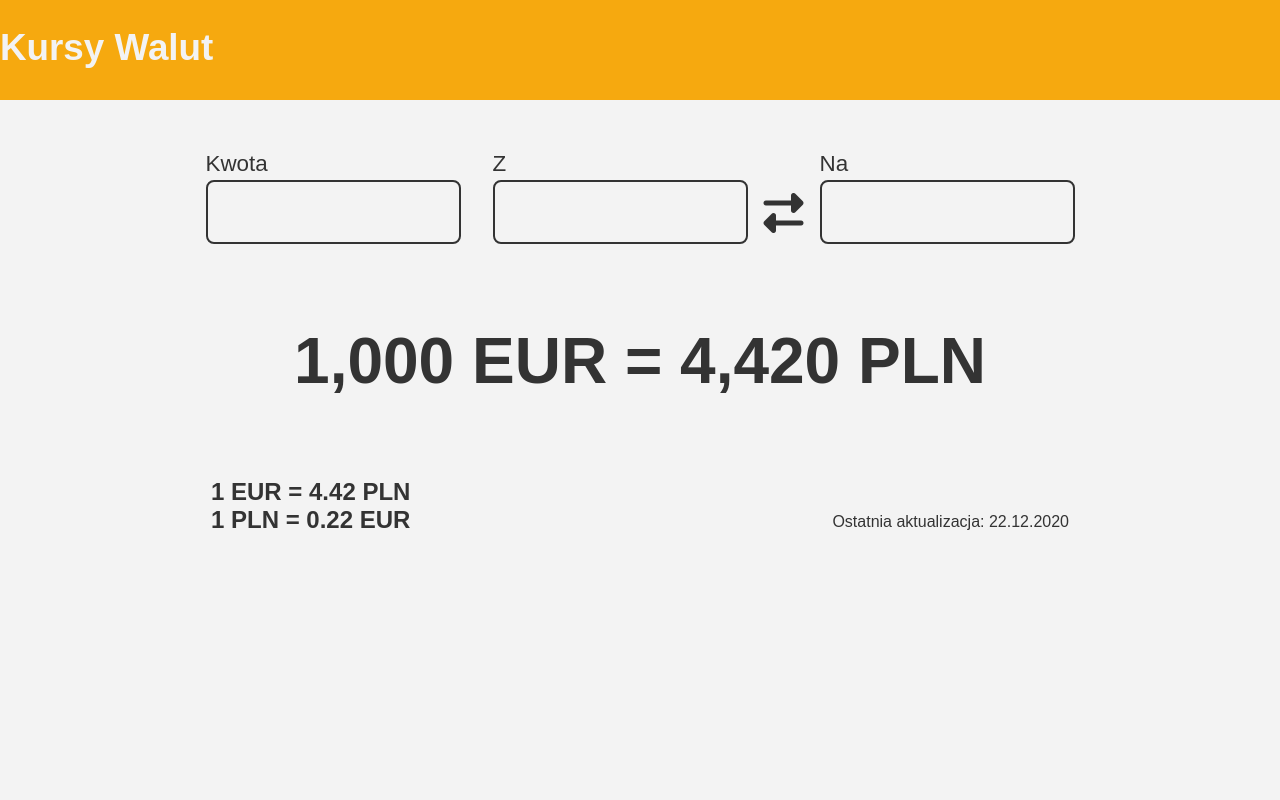
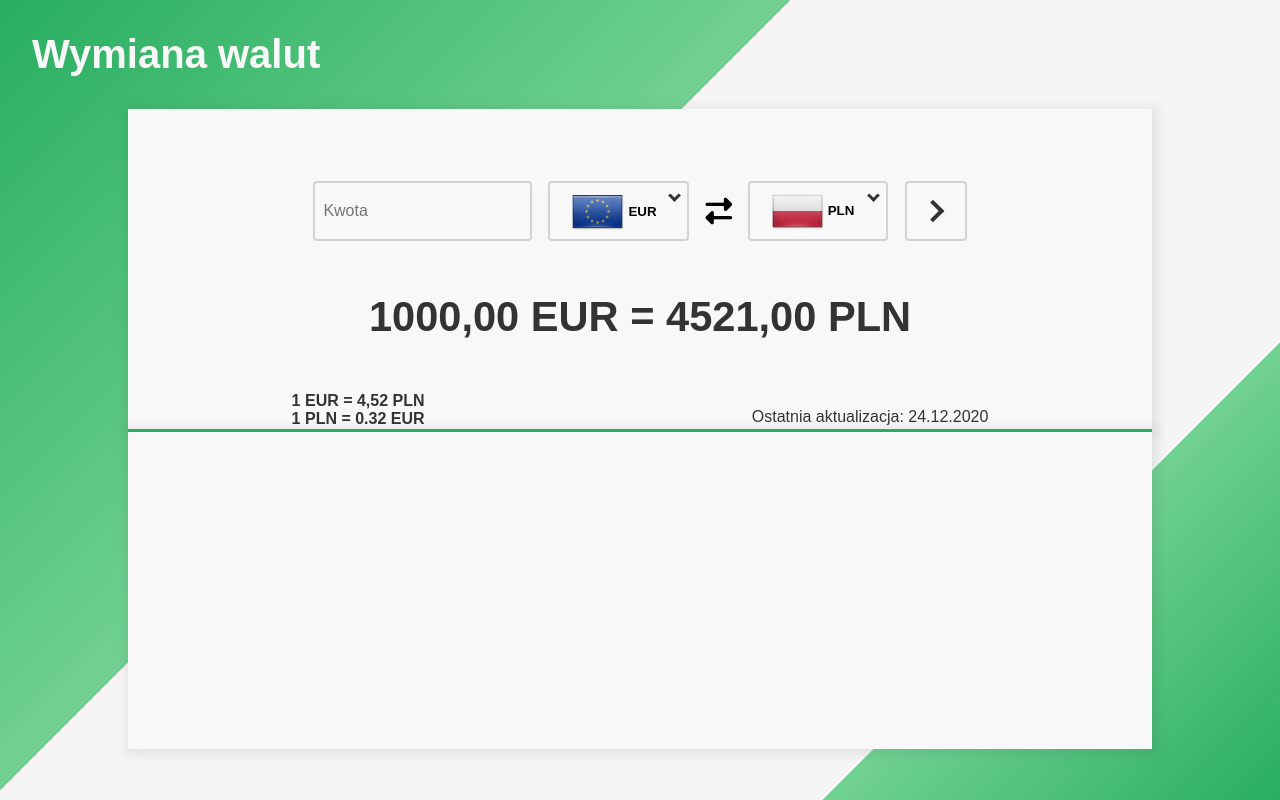
Before and after one commit to Goofsy/walutomat, a website built with Parcel: page index.html in a window 1280 px wide. Built offline with nearby package versions, Linux system fonts and the light colour scheme; no server answers.

Commit message:
added html and css of calculator and layout

```diff
--- a/index.html
+++ b/index.html
@@ -12,46 +12,76 @@
     <script defer src="/src/js/controller.js"></script>
   </head>
   <body>
-    <nav>
-      <div class="container">
-        <div class="navbar">
-          <h1 class="navbar__title">Kursy Walut</h1>
-        </div>
-      </div>
-    </nav>
-    <section class="calculator">
-      <div class="container">
-        <form class="form" autocomplete="off">
+    <div class="container">
+      <nav class="nav">
+        <h2 class="nav__title">Wymiana walut</h2>
+      </nav>
+
+      <section class="calculator">
+        <form class="form">
+          <input type="text" class="input--amount" placeholder="Kwota" />
+
           <div class="form__group">
-            <label for="amount">Kwota</label>
-            <input type="text" name="amount" id="amount" />
+            <button class="btn btn--from">
+              <img src="./src/flags/EUR.png" alt="" />
+              <p>EUR</p>
+              <i class="arrow arrow--down"></i></p>
+            </button>
+            <div class="dropdown">
+              <input type="text" class="input--search input--from" placeholder="Wyszukaj...">
+              <button class="btn btn--search">
+                <img src="./src/flags/EUR.png" alt="" />
+                <p>EUR</p>
+              </button>
+              <button class="btn btn--search">
+                <img src="./src/flags/USD.png" alt="" />
+                <p>USD</p>
+              </button>
+            </div>
           </div>
+
+          <button class="btn btn--switch">
+            <i class="fas fa-exchange-alt fa-2x"></i>
+          </button>
+
           <div class="form__group">
-            <label for="amount">Z</label>
-            <input type="text" name="amount" id="amount" />
+            <button class="btn btn--to">
+              <img src="./src/flags/PLN.png" alt="" />
+              <p>PLN</p>
+              <i class="arrow arrow--down"></i></p>
+            </button>
+            <div class="dropdown">
+              <input type="text" class="input--search input--to" placeholder="Wyszukaj...">
+              <button class="btn btn--search">
+                <img src="./src/flags/EUR.png" alt="" />
+                <p>EUR</p>
+              </button>
+              <button class="btn btn--search">
+                <img src="./src/flags/USD.png" alt="" />
+                <p>USD</p>
+              </button>
+            </div>
           </div>
-          <button class="form__btn">
-            <i class="fas fa-exchange-alt fa-3x"></i>
+
+          <button type="submit" class="btn btn--submit">
+            <i class="arrow arrow--right"></i></p>
           </button>
-          <div class="form__group">
-            <label for="amount">Na</label>
-            <input type="text" name="amount" id="amount" />
-          </div>
         </form>
         <div class="result">
-          <h2 class="result__full-xy">1,000 EUR = 4,420 PLN</h2>
+          <h2 class="result__amount">1000,00 EUR = 4521,00 PLN</h2>
           <div class="result__info">
             <div>
-              <h4 class="result__one-xy">1 EUR = 4.42 PLN</h4>
-              <h4 class="result__one-yx">1 PLN = 0.22 EUR</h4>
+              <p class="result__info__one-xy">1 EUR = 4,52 PLN</p>
+              <p class="result__info__one-yx">1 PLN = 0.32 EUR</p>
             </div>
-            <p class="result__last-update">Ostatnia aktualizacja: 22.12.2020</p>
+            <p class="result__info__last-update">Ostatnia aktualizacja: 24.12.2020</p>
           </div>
         </div>
-      </div>
-    </section>
-    <section class="chart">
-      <div class="container"></div>
-    </section>
+      </section>
+
+      <section class="chart">
+        <div class="siema"></div>
+      </section>
+    </div>
   </body>
 </html>
--- a/src/sass/_base.scss
+++ b/src/sass/_base.scss
@@ -8,55 +8,63 @@
 // Variables
 $site-width: 1280px;
 
-$light-color: #f3f3f3;
-$medium-color: rgb(235, 235, 235);
+$light-color: #f8f8f8;
+$medium-color: rgb(210, 210, 210);
 $dark-color: #333;
-$primary-color: #f6a90f;
+$primary-color: #27ae60;
 
 // Main
 body {
   height: 100vh;
   font-family: sans-serif;
-  background-color: $light-color;
+  background: no-repeat
+    linear-gradient(
+      135deg,
+      rgb(39, 174, 96) 0%,
+      rgb(114, 209, 146) 38%,
+      rgb(245, 245, 245) 38%,
+      rgb(245, 245, 245) 78%,
+      rgb(114, 209, 146) 78%,
+      rgb(39, 174, 96) 100%
+    );
 }
 
 // Calculator
 .calculator {
+  margin: auto;
+  width: 80%;
+  height: 40%;
   background-color: $light-color;
-  height: 500px;
-}
+  box-shadow: 2px 2px 10px 4px rgba(#474747, 0.1);
 
   .result {
-  &__full-xy {
-    padding: 5rem;
+    &__amount {
       text-align: center;
-    font-size: 4rem;
+      font-size: 2.6rem;
       color: $dark-color;
+      padding: 3.2rem;
     }
 
     &__info {
       display: flex;
       justify-content: space-around;
+      font-weight: bold;
       color: $dark-color;
 
-    h4 {
-      font-size: 1.5rem;
+      &__last-update {
+        font-weight: normal;
+        margin-top: 16px;
       }
-
-    p {
-      margin-top: 35px;
+    }
   }
 }
 
-  // &__one-xy {
-  //   display: block;
-  // }
-
-  // &__one-yx {
-  //   display: block;
-  // }
-
-  // &__last-update {
-  //   display: block;
-  // }
+// Chart
+.chart {
+  margin: auto;
+  width: 80%;
+  height: 40%;
+  background-color: $light-color;
+  box-shadow: 2px 2px 10px 4px rgba(#474747, 0.1);
+  border-top: 3px solid $primary-color;
 }
--- a/src/sass/_components.scss
+++ b/src/sass/_components.scss
@@ -1,61 +1,151 @@
 // Navbar
-nav {
-  background-color: $primary-color;
-  height: 100px;
-
-  .navbar {
+.nav {
   &__title {
+    padding: 2rem;
+    font-size: 2.5rem;
     color: $light-color;
-      font-size: 2.3rem;
-      padding: 1.7rem 0;
-    }
   }
 }
 
 // Form
 .form {
-  padding-top: 3rem;
   display: flex;
   justify-content: center;
+  padding-top: 4.5rem;
 
   &__group {
-    display: flex;
-    flex-direction: column;
-    padding: 0 1rem;
+    margin: 0 1rem;
+    width: 141px;
+    position: relative;
 
-    label {
-      font-size: 1.4rem;
-      color: $dark-color;
-      padding: 3px 0;
+    img {
+      width: 60%;
+      padding-right: 4px;
+    }
   }
 
-    input {
-      padding: 2px;
-      height: 4rem;
-      border: 2px solid $dark-color;
-      border-radius: 0.5rem;
+  .dropdown {
+    visibility: hidden;
+    position: absolute;
+    top: 0px;
+    background-color: #fff;
+    border: 2px solid $medium-color;
+    border-radius: 4px;
+  }
+}
+
+// Inputs
+%input-share {
   outline: none;
-      font-size: 1.2rem;
+  border: 2px solid $medium-color;
+  border-radius: 4px;
+  transition: all 0.5s;
+  padding-left: 0.5rem;
   background-color: $light-color;
-      transition: 0.5s border-color;
+  font-size: 1rem;
+
+  &:hover {
+    border-color: $primary-color;
+  }
 
   &:focus {
     border-color: $primary-color;
   }
 }
+
+.input {
+  &--amount {
+    @extend %input-share;
   }
 
-  &__btn {
+  &--search {
+    @extend %input-share;
+    width: 100%;
+    height: 2.3rem;
+    border: none;
+    border-radius: 0px;
+
+    &:hover {
+      background-color: $medium-color;
+    }
+
+    &:focus {
+      background-color: $medium-color;
+    }
+  }
+}
+
+// Arrows
+.arrow {
+  border: solid $dark-color;
+  border-width: 0 3px 3px 0;
+  display: inline-block;
+  padding: 3px;
+
+  &--right {
+    transform: rotate(-45deg);
+    -webkit-transform: rotate(-45deg);
+    border-width: 0 4px 4px 0;
+    padding: 6px;
+  }
+
+  &--down {
+    transform: rotate(45deg);
+    -webkit-transform: rotate(45deg);
+    position: absolute;
+    top: 0.5rem;
+    right: 0.5rem;
+  }
+}
+
+// Buttons
+.btn {
+  position: relative;
+  display: flex;
+  justify-content: flex-start;
+  align-items: center;
   cursor: pointer;
+  background-color: $light-color;
+  outline: none;
+  border: 2px solid $medium-color;
+  border-radius: 4px;
+  font-weight: bold;
+  padding: 0.1rem 1.3rem;
+  transition: all 0.5s;
+
+  &:hover {
+    border-color: $primary-color;
+  }
+
+  &--switch {
     border: none;
-    outline: none;
-    margin-top: 2.1rem;
-    color: $dark-color;
-    background-color: $light-color;
-    transition: 0.3s color;
+    padding: 0;
 
     &:hover {
       color: $primary-color;
     }
   }
+  &--submit {
+    padding-right: 1.5rem;
+    padding-left: 1.1rem;
+    font-size: 2rem;
   }
+
+  &--search {
+    border: none;
+    border-radius: 0px;
+    height: 2.2rem;
+    margin: auto;
+    width: 100%;
+    border-top: 1px solid $medium-color;
+    padding: 0.4rem;
+
+    &:hover {
+      background-color: $medium-color;
+    }
+
+    img {
+      width: 35%;
+    }
+  }
+}
```
Lines whose indentation alone changed are shown as unchanged.
